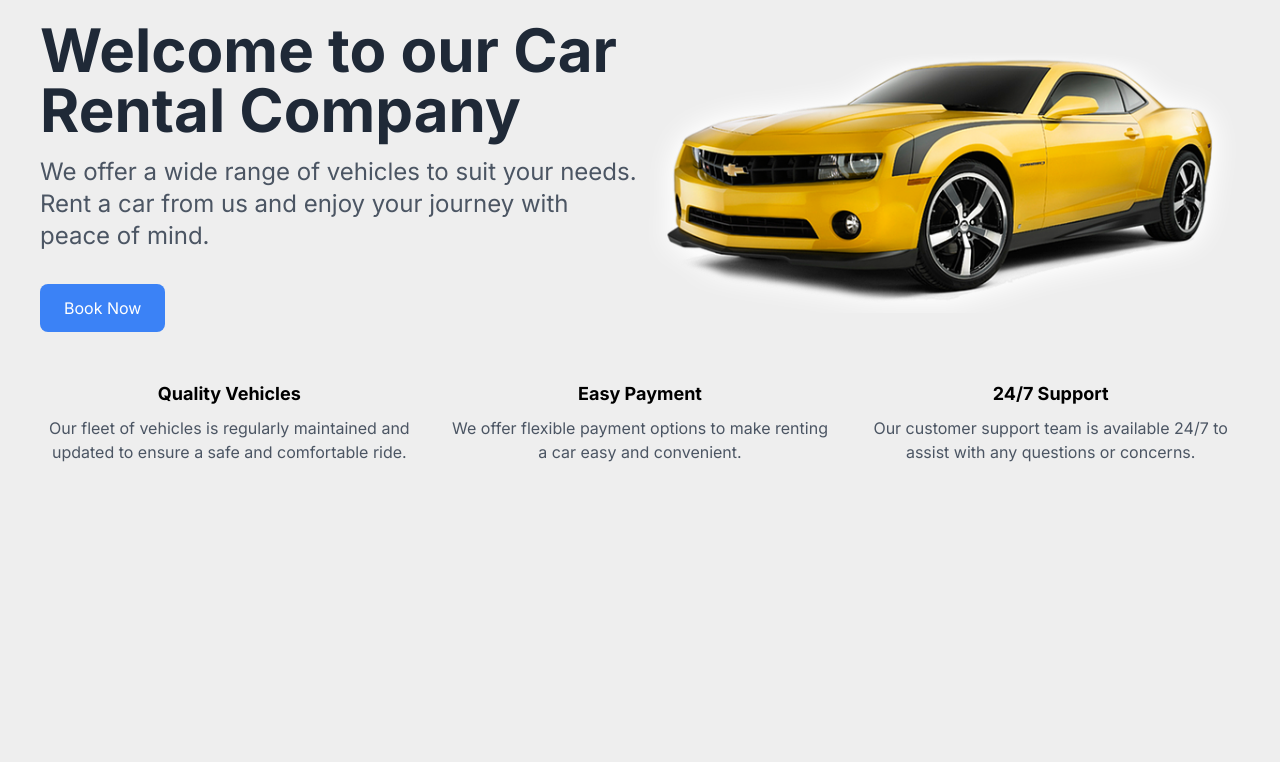
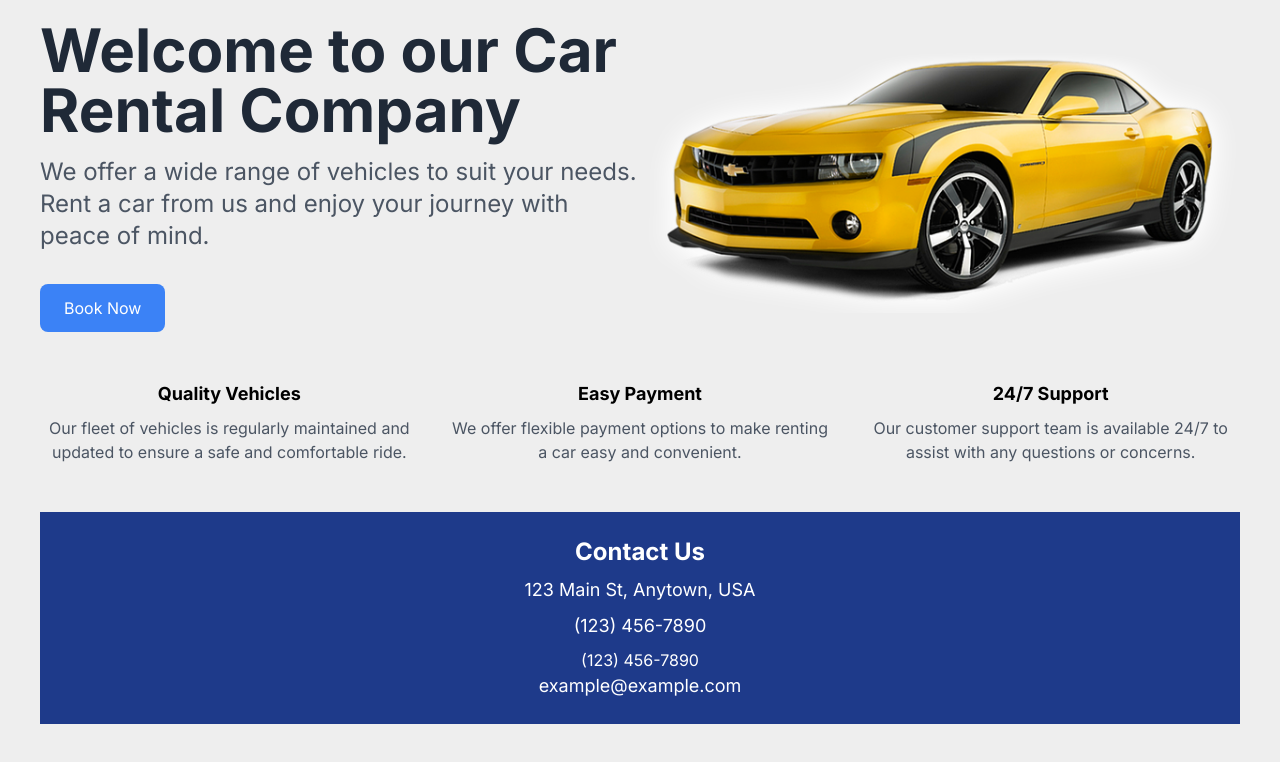
Before and after one commit to jkolodziejski01/car-rental-portfolio, a Next.js app: page / in a window 1280 px wide. Shown: the top 762 px of the page. Built offline with nearby package versions, Linux system fonts and the light colour scheme.

Commit message:
added footer

```diff
--- a/app/page.tsx
+++ b/app/page.tsx
@@ -1,9 +1,11 @@
+import Footer from "@/components/Footer";
 import HeroSection from "@/components/HeroSection";
 
 export default function Home() {
   return (
     <div className="p-5 sm:px-10 md:px=20">
       <HeroSection />
+      <Footer />
     </div>
   );
 }
--- /dev/null
+++ b/components/Footer.tsx
@@ -0,0 +1,17 @@
+import React from 'react'
+
+const Footer = () => {
+  return (
+    <footer className="bg-blue-900 text-white py-6 text-center">
+      <div className="container mx-auto">
+        <h3 className="text-2xl font-bold mb-2">Contact Us</h3>
+        <p className="text-lg mb-2">123 Main St, Anytown, USA</p>
+        <p className="text-lg mb-2">(123) 456-7890</p>
+        (123) 456-7890
+        <p className="text-lg "><a href="mailto:example@example.com" className="text-white hover:text-gray-300">example@example.com</a></p>
+      </div>
+    </footer>
+  )
+}
+
+export default Footer
```
